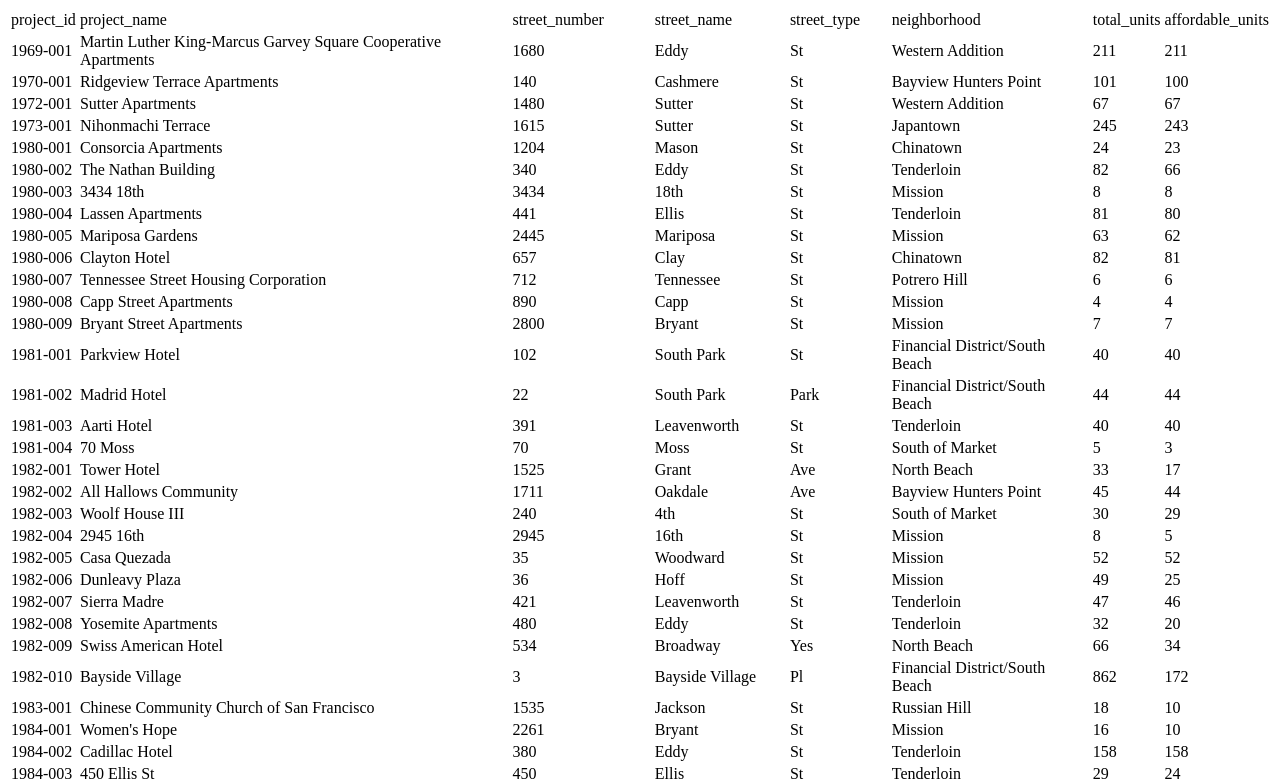
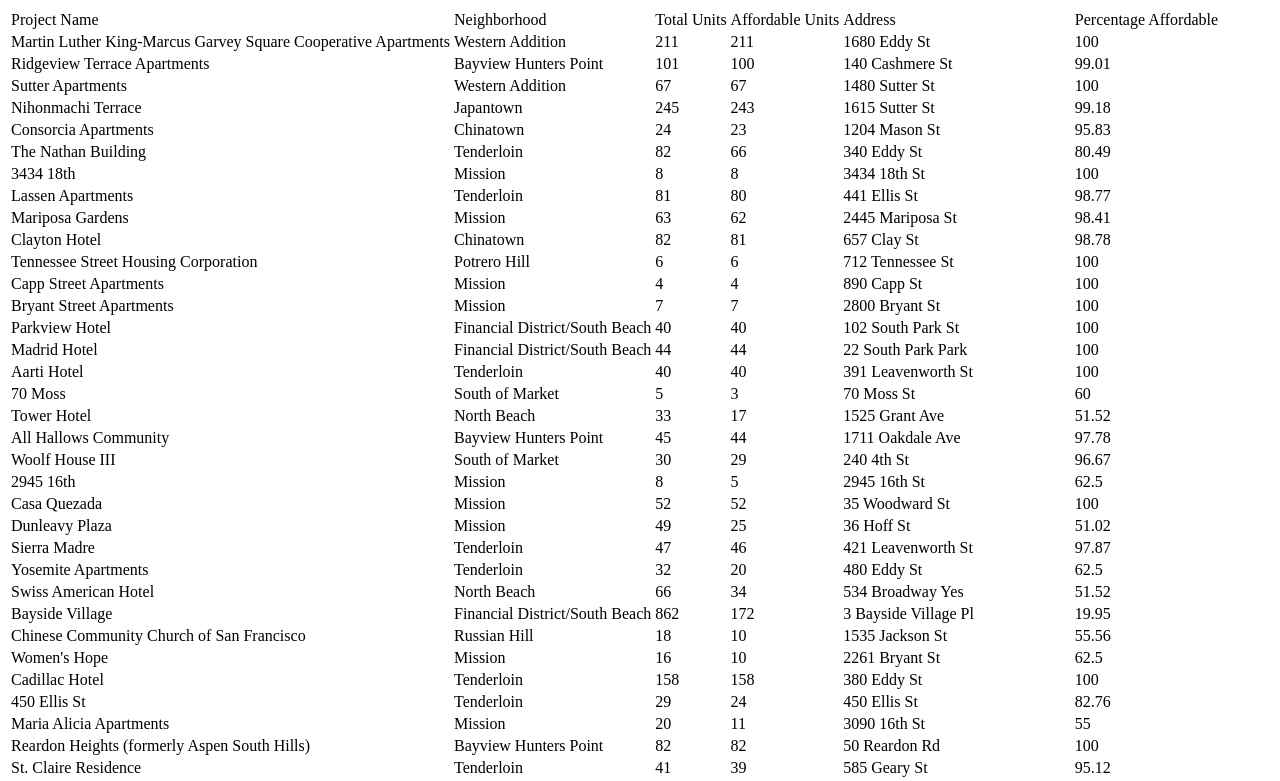
Before and after one commit to rosemarydotworld/affordable-housing-data, a Next.js app: page / in a window 1280 px wide. Shown: the top 781 px of the page. Built offline with nearby package versions, Linux system fonts and the light colour scheme.

Commit message:
Filter fields by visibility; add computed fields

```diff
--- /dev/null
+++ b/components/table-row.js
@@ -0,0 +1,25 @@
+import React from 'react'
+
+import { map, values } from 'lodash'
+
+import { COMPUTED_FIELDS } from '../constants/fields'
+
+const getFieldValue = (row, field) => {
+    if (typeof field.value === 'function') {
+        return field.value(row)
+    } else {
+        return row[field.key]
+    }
+}
+
+const TableRow = ({ row }) => {
+    return (
+        <tr>
+            {map(COMPUTED_FIELDS, field => (
+                <td>{getFieldValue(row, field)}</td>
+            ))}
+        </tr>
+    )
+}
+
+export default TableRow
--- a/components/table.js
+++ b/components/table.js
@@ -1,25 +1,17 @@
 import React from 'react'
 
-import { map, values } from 'lodash'
+import { map } from 'lodash'
 
-const TableRow = ({ row }) => {
-    const columns = values(row)
+import { COMPUTED_FIELDS } from '../constants/fields'
 
-    return (
-        <tr>
-            {map(columns, column => (
-                <td>{column}</td>
-            ))}
-        </tr>
-    )
-}
+import TableRow from './table-row'
 
-const Table = ({ schema, rows }) => (
+const Table = ({ rows }) => (
     <table>
         <thead>
             <tr>
-                {map(schema, column => (
-                    <td>{column}</td>
+                {map(COMPUTED_FIELDS, field => (
+                    <td>{field.name}</td>
                 ))}
             </tr>
         </thead>
--- a/constants/fields.js
+++ b/constants/fields.js
@@ -1,6 +1,7 @@
-import { map } from 'lodash'
+import { filter, map, round } from 'lodash'
 
-const FIELDS = [
+// Fields to pick out of raw JSON
+const PICKED_FIELDS = [
     { key: 'project_id', name: 'Project ID', visible: false },
     { key: 'project_name', name: 'Project Name', visible: true },
     { key: 'street_number', name: 'Street Number', visible: false },
@@ -10,5 +11,25 @@ const FIELDS = [
     { key: 'total_units', name: 'Total Units', visible: true },
     { key: 'affordable_units', name: 'Affordable Units', visible: true },
 ]
+export const PICKED_FIELD_NAMES = map(PICKED_FIELDS, field => field.name)
+export const PICKED_FIELD_KEYS = map(PICKED_FIELDS, field => field.key)
 
-export const SHOWN_FIELD_KEYS = map(FIELDS, field => field.key)
+// Fields from that raw JSON to show...
+const VISIBLE_FIELDS = filter(PICKED_FIELDS, 'visible')
+
+// Extra fields computed from JSON values
+export const COMPUTED_FIELDS = [
+    ...VISIBLE_FIELDS,
+    {
+        key: 'address',
+        name: 'Address',
+        value: ({ street_number, street_name, street_type }) =>
+            `${street_number} ${street_name} ${street_type}`,
+    },
+    {
+        key: 'percentage_afforable',
+        name: 'Percentage Affordable',
+        value: ({ affordable_units, total_units }) =>
+            round(affordable_units / total_units * 100, 2),
+    },
+]
--- a/hooks/use-view-of-data.js
+++ b/hooks/use-view-of-data.js
@@ -1,14 +1,13 @@
 import { useMemo } from 'react'
 import { map, pick } from 'lodash'
 
-import { SHOWN_FIELD_KEYS } from '../constants/fields'
+import { PICKED_FIELD_KEYS } from '../constants/fields'
 
 const useViewOfData = corpus =>
     useMemo(() => {
-        const schema = SHOWN_FIELD_KEYS
-        const data = map(corpus, row => pick(row, SHOWN_FIELD_KEYS))
+        const data = map(corpus, row => pick(row, PICKED_FIELD_KEYS))
 
-        return [schema, data]
+        return [data]
     }, [corpus])
 
 export default useViewOfData
--- a/pages/index.js
+++ b/pages/index.js
@@ -7,10 +7,10 @@ import Table from '../components/table'
 import useViewOfData from '../hooks/use-view-of-data'
 
 function Index() {
-    const [schema, data] = useViewOfData(corpus)
+    const [data] = useViewOfData(corpus)
 
     return (
-        <Table schema={schema} rows={data} />
+        <Table rows={data} />
     )
 }
 
```
